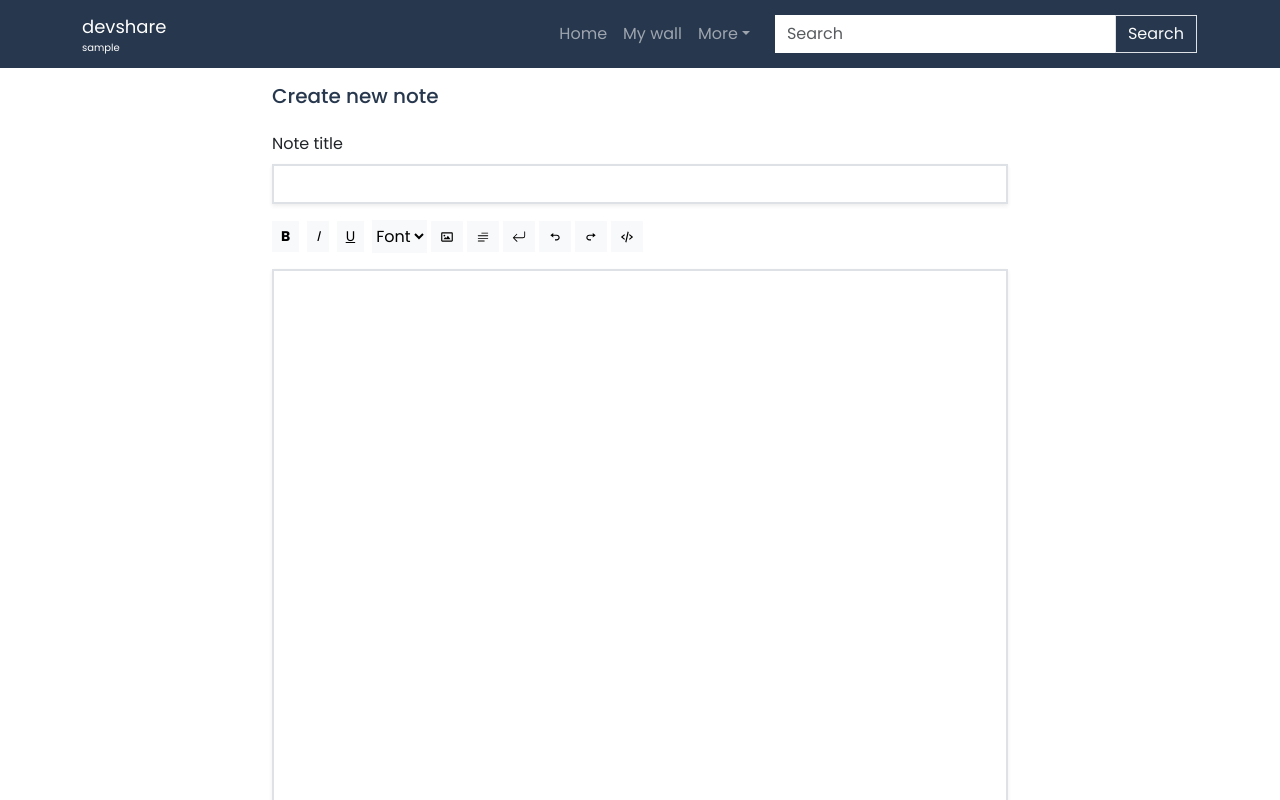
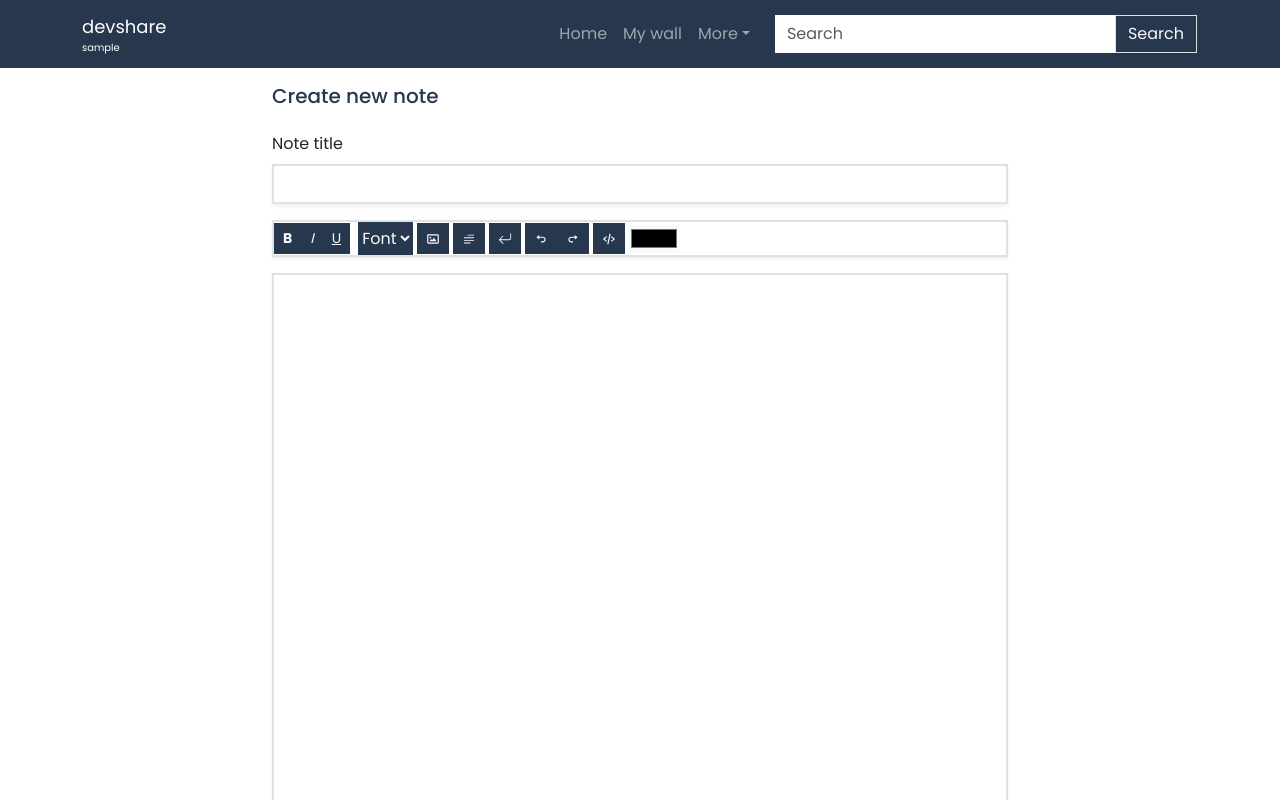
Before and after one commit to vkrantt/devnotes, a React (Create React App) app in the folder client/: page /create in a window 1280 px wide. Shown: the top 800 px of the page. Built offline with nearby package versions, Linux system fonts and the light colour scheme; sample sign-in values are in the browser's storage.

Commit message:
Add code color functionaL9TY

```diff
--- a/client/src/components/card/SoicalCard.jsx
+++ b/client/src/components/card/SoicalCard.jsx
@@ -26,13 +26,13 @@ const SoicalCard = ({ note, handleDelete, isDeleteLoading }) => {
               </NavLink>
             </p>
             <footer className="blockquote-footer text-blue">
-              {note.createdBy.username} experts in{" "}
-              <cite title={note.createdBy.expertise}>
-                <b>{note.createdBy.expertise}</b>
+              {note?.createdBy?.username} experts in{" "}
+              <cite title={note?.createdBy?.expertise}>
+                <b>{note?.createdBy?.expertise}</b>
               </cite>
             </footer>
             <h6 className="text-muted">
-              Last updated on {formatDate(note.updatedAt)}
+              Last updated on {formatDate(note?.updatedAt)}
             </h6>
           </blockquote>
         </Card.Body>
--- a/client/src/components/text-editor/TextEditor.jsx
+++ b/client/src/components/text-editor/TextEditor.jsx
@@ -11,6 +11,10 @@ function TextEditor({ setNote, description }) {
   }, [description]);
 
   const applyStyle = (style, value = null) => {
+    if (style === "code") {
+      value = `<code>${window.getSelection().toString()}</code>`;
+      style = "insertHTML";
+    }
     document.execCommand(style, false, value);
   };
 
@@ -25,35 +29,40 @@ function TextEditor({ setNote, description }) {
     document.execCommand("insertImage", false, url);
   };
 
+  const handleTextColorChange = (event) => {
+    const color = event.target.value;
+    applyStyle("foreColor", color);
+  };
+
   return (
     <div>
-      <div className="d-flex flex-wrap align-items-center mb-3">
+      <div className="d-flex flex-wrap align-items-center mb-3 border border-2 shadow-sm">
         <Button
-          variant="light"
+          variant="none"
           type="button"
-          className=" rounded-0 btn-sm me-2"
+          className=" bg-blue text-light rounded-0 btn-sm "
           onClick={() => applyStyle("bold")}
         >
           <b>B</b>
         </Button>
         <Button
-          variant="light"
+          variant="none"
           type="button"
-          className=" rounded-0 btn-sm me-2"
+          className=" bg-blue text-light rounded-0 btn-sm "
           onClick={() => applyStyle("italic")}
         >
           <i>I</i>
         </Button>
         <Button
-          variant="light"
+          variant="none"
           type="button"
-          className=" rounded-0 btn-sm me-2"
+          className=" bg-blue text-light rounded-0 btn-sm me-2"
           onClick={() => applyStyle("underline")}
         >
           <u>U</u>
         </Button>
         <select
-          className="rounded-0 bg-light btn-sm me-1 border-0 py-1"
+          className="rounded-0 bg-blue text-light btn-sm me-1 border-0 py-1"
           onChange={(e) => applyFontSize(e.target.value)}
         >
           <option value="">Font</option>
@@ -66,53 +75,59 @@ function TextEditor({ setNote, description }) {
         </select>
 
         <Button
-          variant="light"
+          variant="none"
           type="button"
-          className=" rounded-0 btn-sm me-1"
+          className="bg-blue text-light rounded-0 btn-sm me-1"
           onClick={handleImageSelect}
         >
           <BiImage />
         </Button>
         <Button
-          variant="light"
+          variant="none"
           type="button"
-          className=" rounded-0 btn-sm me-1"
+          className="bg-blue text-light rounded-0 btn-sm me-1"
           onClick={() => applyStyle("formatBlock", "p")}
         >
           <BsTextParagraph />
         </Button>
         <Button
-          variant="light"
+          variant="none"
           type="button"
-          className=" rounded-0 btn-sm me-1"
+          className="bg-blue text-light rounded-0 btn-sm me-1"
           onClick={() => applyStyle("insertLineBreak")}
         >
           <BsArrowReturnLeft />
         </Button>
         <Button
-          variant="light"
+          variant="none"
           type="button"
-          className=" rounded-0 btn-sm me-1"
+          className="bg-blue text-light rounded-0 btn-sm "
           onClick={() => document.execCommand("undo")}
         >
           <BiUndo />
         </Button>
         <Button
-          variant="light"
+          variant="none"
           type="button"
-          className=" rounded-0 btn-sm me-1"
+          className="bg-blue text-light rounded-0 btn-sm me-1"
           onClick={() => document.execCommand("redo")}
         >
           <BiRedo />
         </Button>
         <Button
-          variant="light"
+          variant="none"
           type="button"
-          className=" rounded-0 btn-sm me-1"
+          className="bg-blue text-light rounded-0 btn-sm me-1"
           onClick={() => applyStyle("formatBlock", "pre")}
         >
           <BiCodeAlt />
         </Button>
+
+        <input
+          type="color"
+          className="rounded-0 bg-light btn-sm me-1 border-0 py-1"
+          onChange={handleTextColorChange}
+        />
       </div>
 
       <div
```
